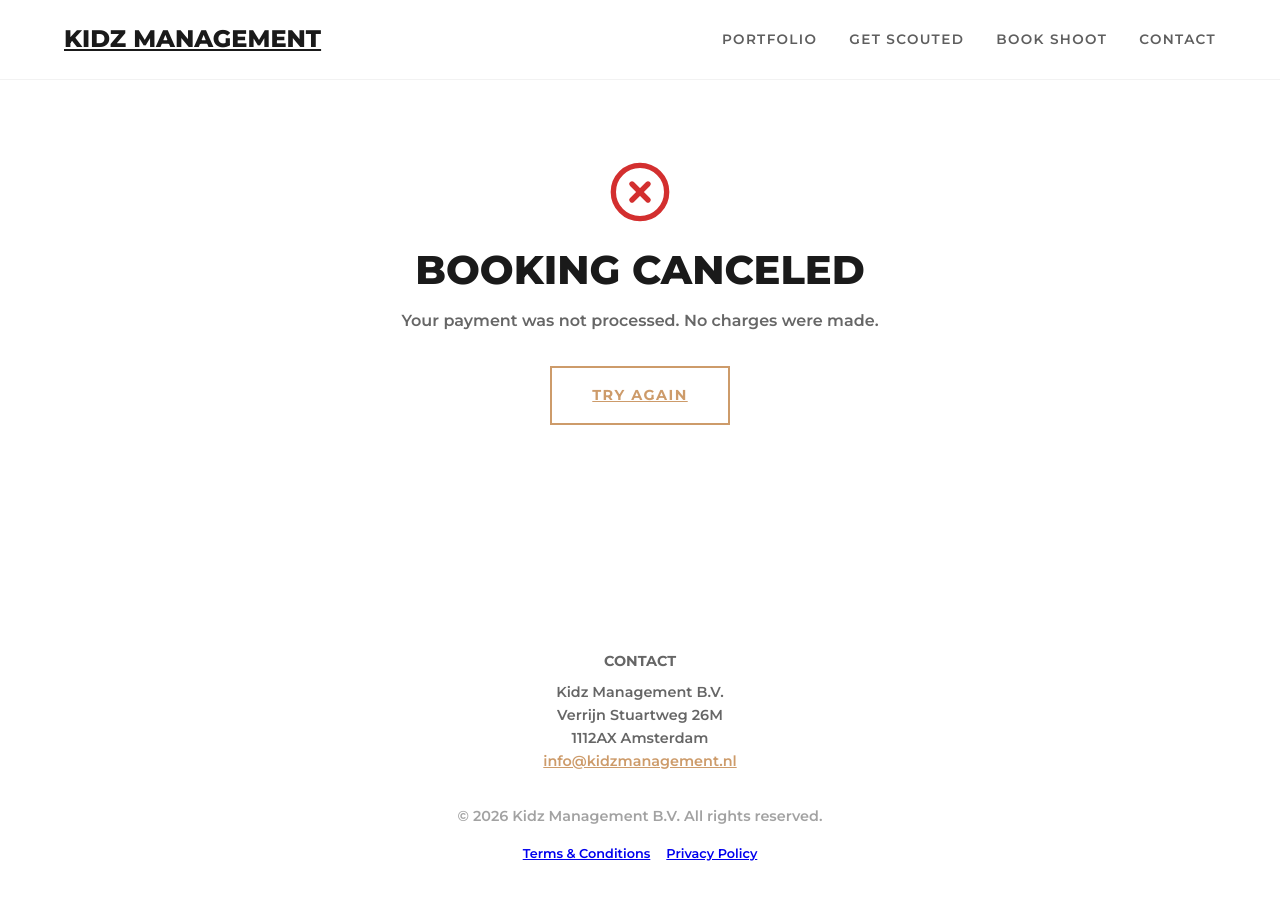
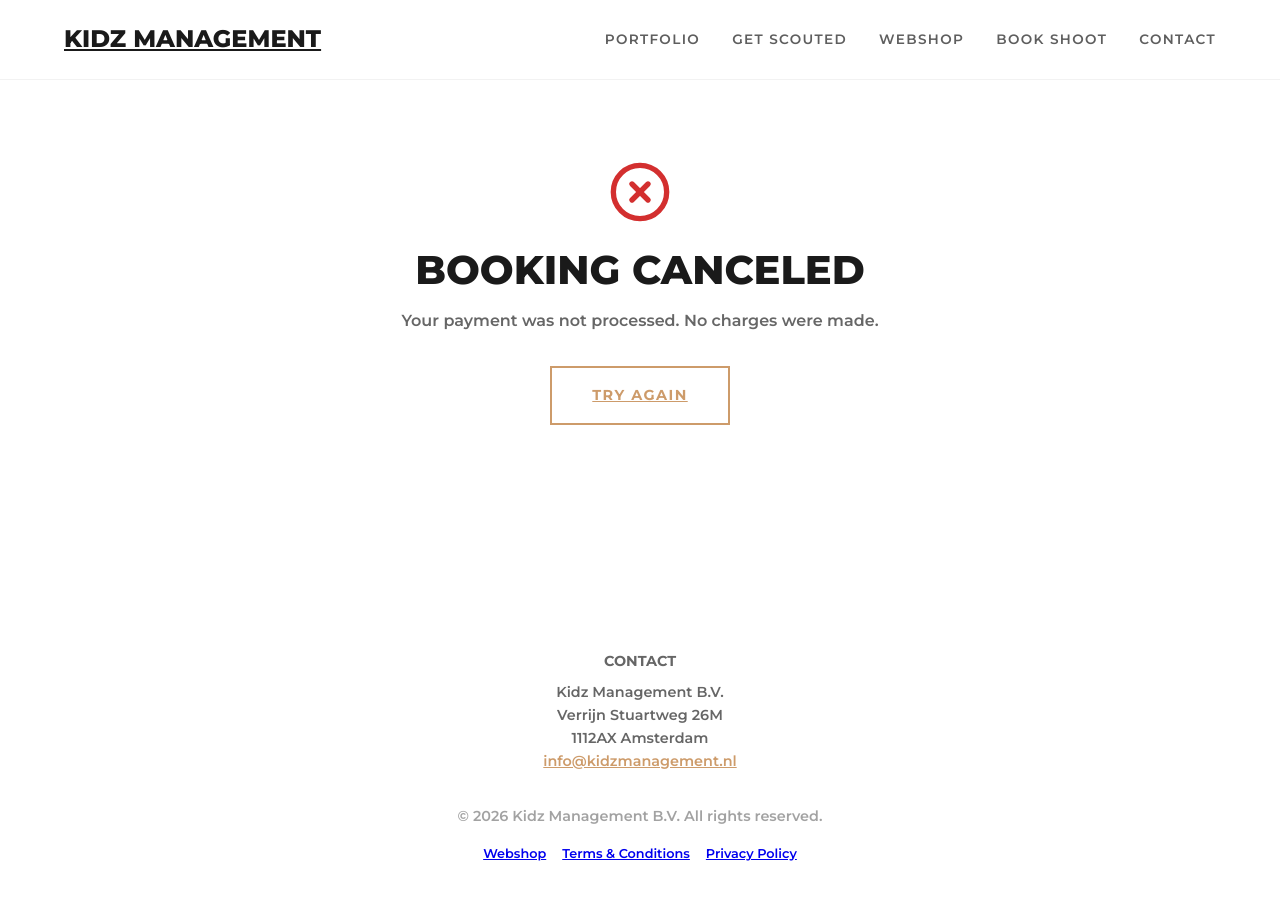
Before and after one commit to IMS-2411/kidz-management-duo, a Next.js app: page /cancel in a window 1280 px wide. Shown: the top 900 px of the page. Built offline with nearby package versions, Linux system fonts and the light colour scheme.

Commit message:
Add Webshop link to Header and Footer

```diff
--- a/src/components/Footer.tsx
+++ b/src/components/Footer.tsx
@@ -15,6 +15,9 @@ export default function Footer() {
                 <p style={{ opacity: 0.6 }}>&copy; 2026 Kidz Management B.V. All rights reserved.</p>
 
                 <div style={{ marginTop: '1rem', fontSize: '0.8rem' }}>
+                    <a href="https://kidzzz.amsterdam" target="_blank" rel="noopener noreferrer" style={{ marginRight: '1rem', borderBottom: '1px solid transparent' }}>
+                        Webshop
+                    </a>
                     <Link href="/terms" style={{ marginRight: '1rem', borderBottom: '1px solid transparent' }}>
                         Terms & Conditions
                     </Link>
--- a/src/components/Header.tsx
+++ b/src/components/Header.tsx
@@ -9,6 +9,7 @@ export default function Header() {
             <nav>
                 <Link href="/#portfolio">Portfolio</Link>
                 <Link href="/scouting">Get Scouted</Link>
+                <a href="https://kidzzz.amsterdam" target="_blank" rel="noopener noreferrer">Webshop</a>
                 <Link href="/#booking">Book Shoot</Link>
                 <Link href="/#contact">Contact</Link>
             </nav>
```
